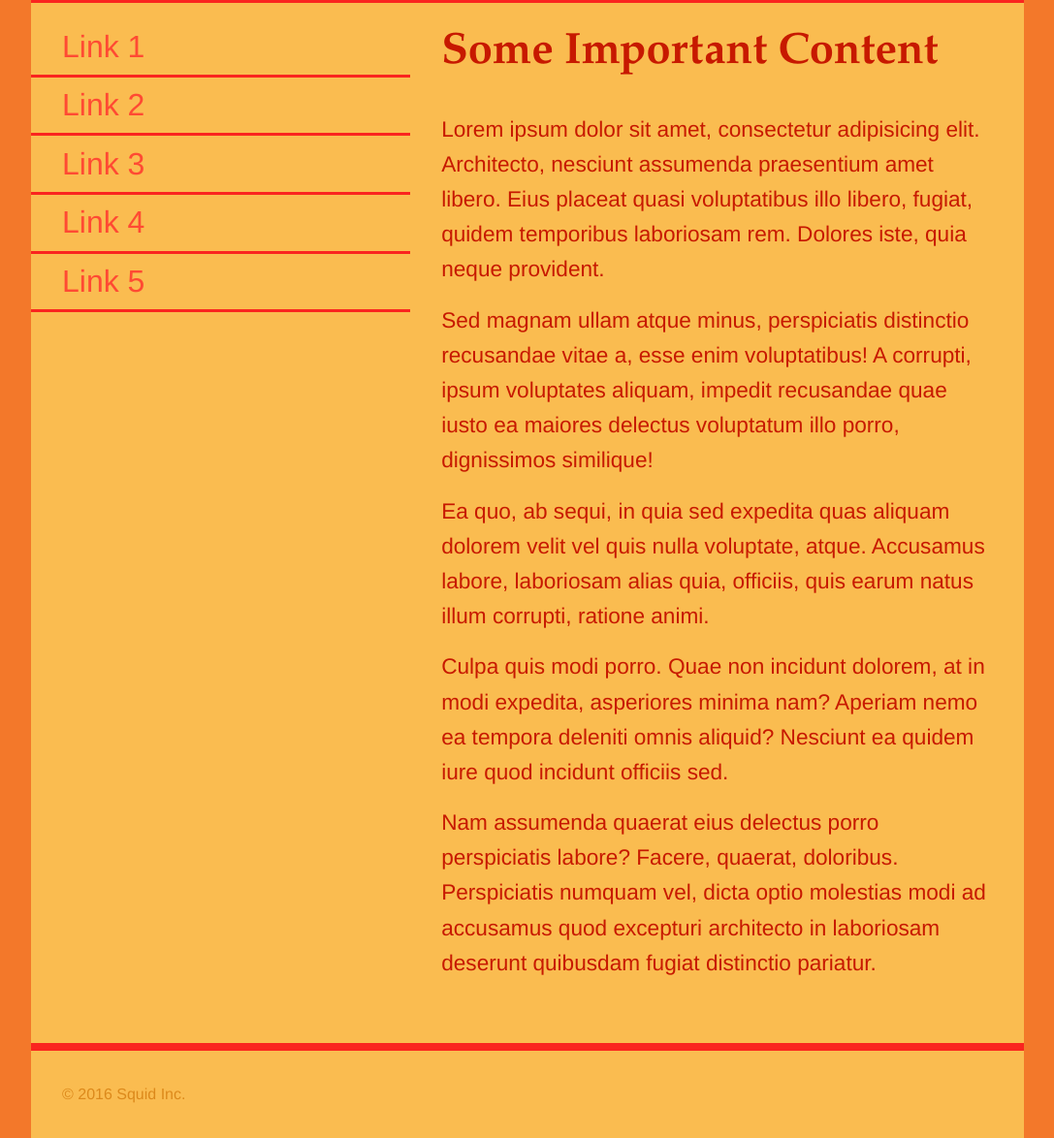
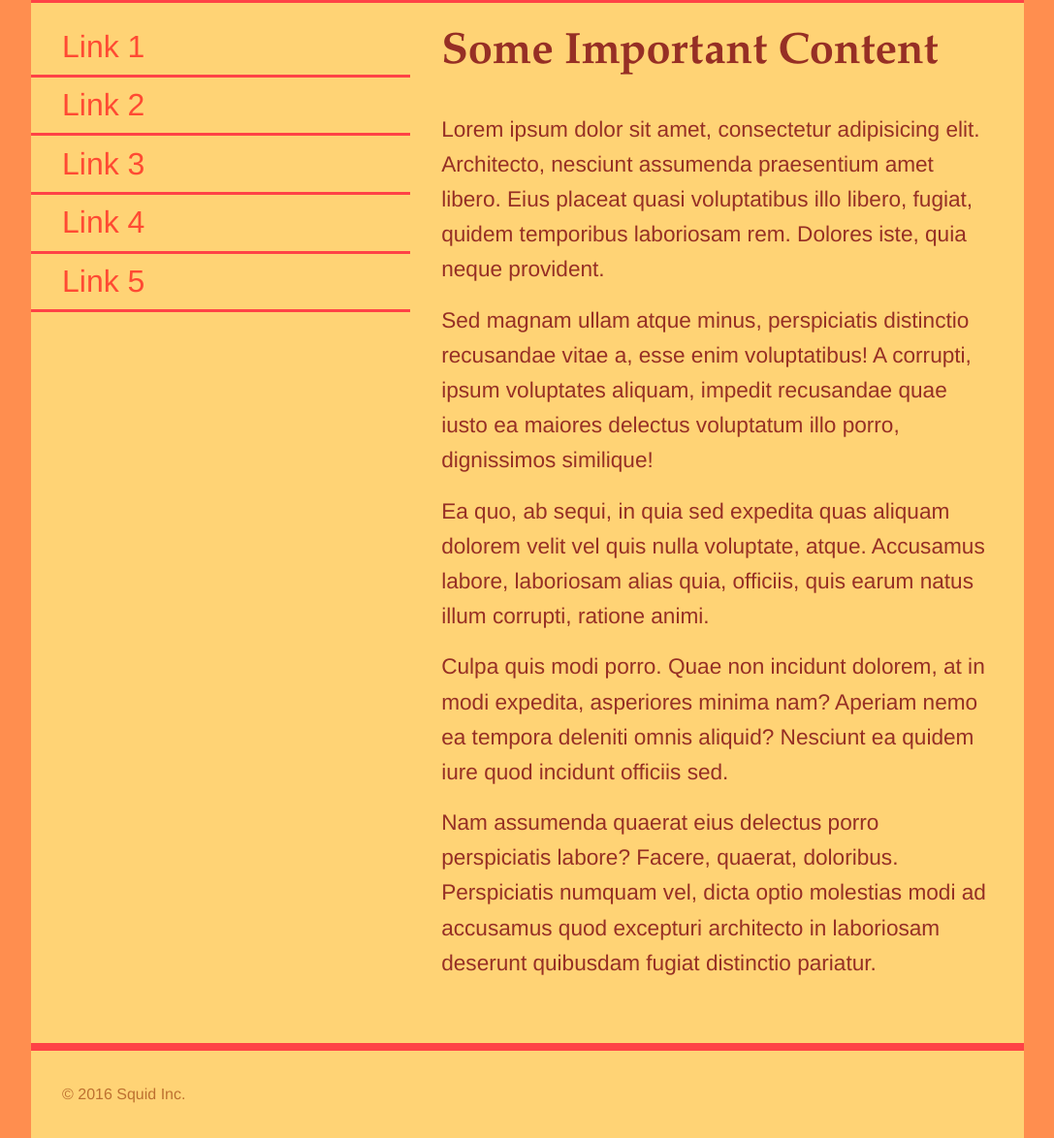
Before and after one commit to tamk0002/colours, a plain HTML site: page analogous.html in a window 1280 px wide. Shown: the part 147-1321 px from the top of the page at 97% size, without its empty margins (96-1183 px from the left). Drawn offline with Linux system fonts and the light colour scheme.

Commit message:
colours adjustments

```diff
--- a/analogous.html
+++ b/analogous.html
@@ -24,8 +24,8 @@
             font-family: Helvetica, Arial, sans-serif;
         }
         html,body{
-            background-color: #F3782A;
-            color: #C71900
+            background-color: #FF8E4F;
+            color: #962F25
         }
         h1{
             font-family: Palatino, 'Palatino Linotype', 'Palatino LT STD', 'Book Antiqua', Georgia, serif;
@@ -47,7 +47,7 @@
         nav li>a{
             display: block;
             text-decoration: none;
-            border-bottom: 0.2rem solid #FA241F;
+            border-bottom: 0.2rem solid #FF4246;
             padding: 0.2rem 2rem;
             color: #FF4A33;
         }
@@ -66,11 +66,11 @@
             width: 80%;
             max-width: 1200px;
             margin: 0 auto;
-            background-color: #FABC50;
+            background-color: #FFD375;
         }
         header{
             width:100%;
-            border-bottom: 1rem solid #FA241F;
+            border-bottom: 1rem solid #FF4246;
         }
         nav{
             float:left;
@@ -83,12 +83,12 @@
         footer{
             clear:both;
             width: 100%;
-            border-top: 0.5rem solid #FA241F;
+            border-top: 0.5rem solid #FF4246;
         }
         footer p{
             font-size: 1rem;
             padding: 2rem;
-            color: #DC891B;
+            color: #BD7030;
         }
     </style>
 </head>
```
Also changed, not shown: index.html (+1 -1 lines).
